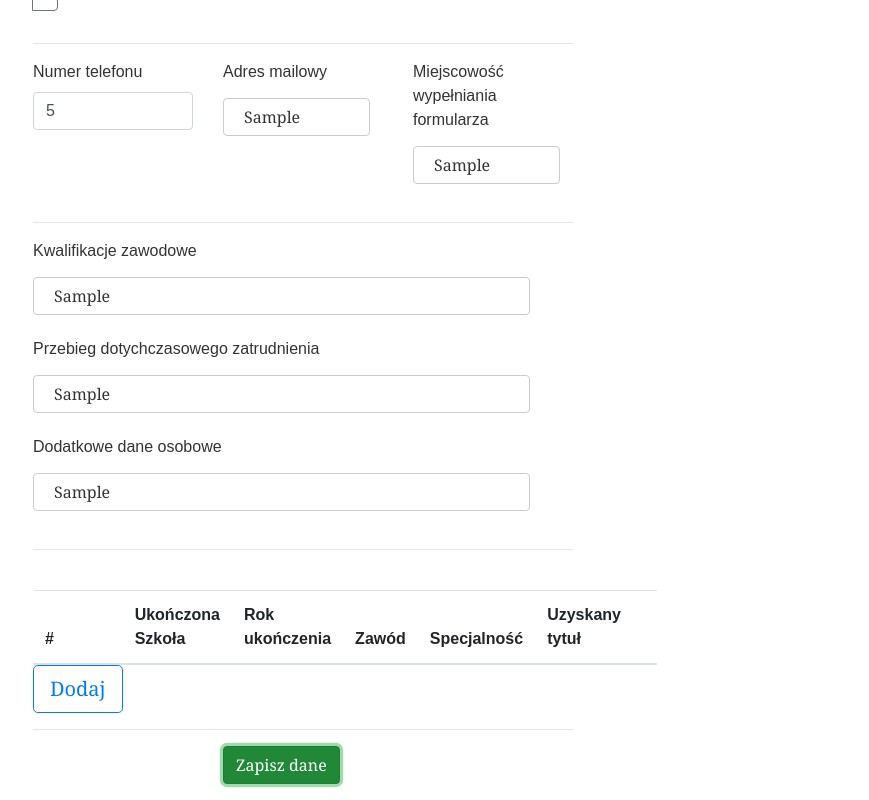
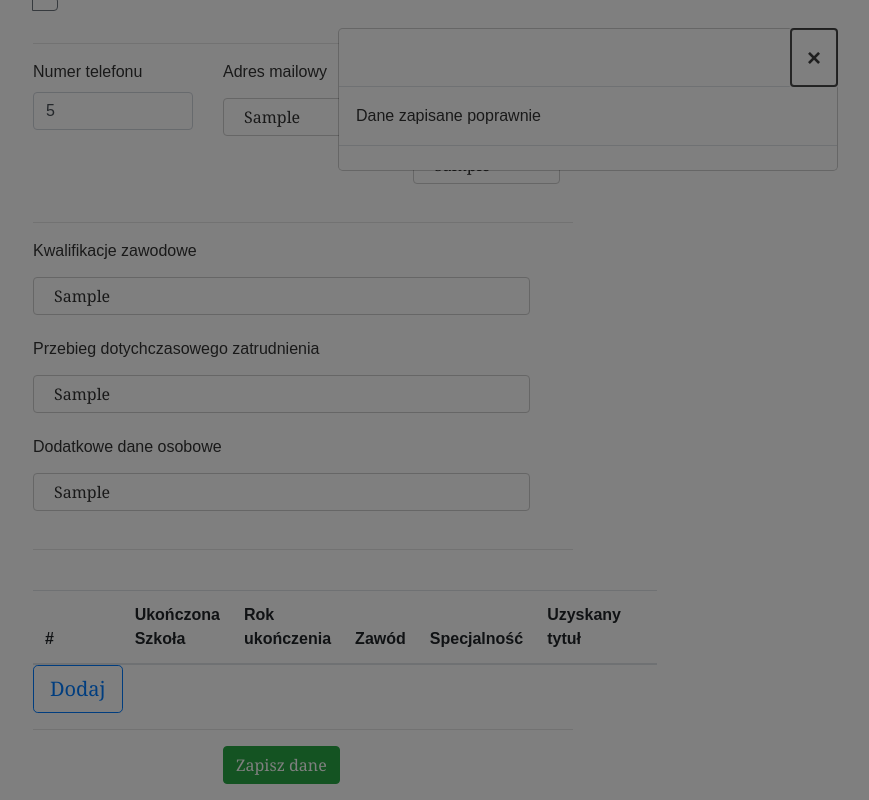
Before and after one commit to Sevarr/firstangularproject, an Angular app: page /candidate_form in a window 1280 px wide. Both pictures are taken after typing "5", "Sample", "Sample", "Sample", "Sample", "Sample" into the empty fields and a click on the button "Zapisz dane". Shown: the part 322-1122 px from the top of the page, without its empty margins (52-921 px from the left). Built offline with nearby package versions, Linux system fonts and the light colour scheme.

Commit message:
Adding validation in candidate form.

```diff
--- a/src/app/candidate-form/candidate-form.component.html
+++ b/src/app/candidate-form/candidate-form.component.html
@@ -74,7 +74,8 @@
                   <div class="row">
                     <div class="col-sm-12 form-group">
                       <label for="qualifications">Kwalifikacje zawodowe</label>
-                      <input id="qualifications" display="block" type="text" class="form-control" formControlName="qualifications">
+                      <input id="qualifications" display="block" type="text" class="form-control"
+                             formControlName="qualifications">
                     </div>
                     <div class="col-sm-12 form-group">
                       <label for="prevEmployment">Przebieg dotychczasowego zatrudnienia</label>
@@ -112,7 +113,8 @@
                     </tr>
                     </tbody>
                     <div class="action-buttons" fxLayout="row" fxLayoutAlign="start center" fxLayoutGap="5px">
-                      <button type="button" class="btn btn-lg btn-outline-primary" (click)="onAdd(content)">Dodaj</button>
+                      <button type="button" class="btn btn-lg btn-outline-primary" (click)="onAdd(content)">Dodaj
+                      </button>
                     </div>
                   </table>
 
@@ -124,7 +126,7 @@
                         <div class="col-sm-12 col-md-4 form-group">
                         </div>
                         <div class="col-sm-12 col-md-4 form-group">
-                          <button class="btn btn-success" type="submit">Zapisz dane</button>
+                          <button class="btn btn-success" type="submit" (click)="poppingMessage(poppingmassagecontent, 'Wiadomość')">Zapisz dane</button>
                         </div>
                         <div class="col-sm-12 col-md-4 form-group">
                         </div>
@@ -178,3 +180,17 @@
         <div class="modal-footer">
         </div>
       </ng-template>
+
+      <ng-template #poppingmassagecontent let-modal>
+        <div class="modal-header">
+          <h4 class="modal-title" id="poppingmassage"></h4>
+          <button type="button" class="close" aria-label="Close" (click)="modal.dismiss('Cross click')">
+            <span aria-hidden="true">&times;</span>
+          </button>
+        </div>
+        <div class="modal-body">
+          <td>{{ message }}</td>
+        </div>
+        <div class="modal-footer">
+        </div>
+      </ng-template>
--- a/src/app/candidate-form/candidate-form.component.ts
+++ b/src/app/candidate-form/candidate-form.component.ts
@@ -27,14 +27,17 @@ export class CandidateFormComponent implements OnInit {
   personalDataForm: FormGroup;
   contactDataForm: FormGroup;
   schoolDataForm: FormGroup;
+  dataComplete: boolean;
   model: NgbDateStruct;
   schools = SCHOOLS;
   closeResult = '';
+  message = '';
 
   constructor(
     private calendar: NgbCalendar,
     private modalService: NgbModal,
   ) {
+    this.dataComplete = true;
   }
 
   ngOnInit() {
@@ -45,6 +48,7 @@ export class CandidateFormComponent implements OnInit {
 
   changeSortOrder(newSortOrder: string) {
     this.selectedSortOrder = newSortOrder;
+    this.personalDataForm.value.sex = newSortOrder;
   }
 
   private initializePersonalDataForm() {
@@ -62,7 +66,7 @@ export class CandidateFormComponent implements OnInit {
     this.contactDataForm = new FormGroup({
       phoneNumber: new FormControl(null, [Validators.required]),
       mailAddres: new FormControl(null, [Validators.required]),
-      place: new FormControl(null,[Validators.required]),
+      place: new FormControl(null, [Validators.required]),
       qualifications: new FormControl(),
       prevEmployment: new FormControl(),
       additionalPersonalData: new FormControl()
@@ -80,8 +84,7 @@ export class CandidateFormComponent implements OnInit {
   }
 
   addSchool() {
-    this.schools.push(
-      {
+    this.schools.push({
         id: (this.schools.length + 1),
         name: this.schoolDataForm.value.name,
         graduationYear: this.schoolDataForm.value.graduationYear,
@@ -92,13 +95,22 @@ export class CandidateFormComponent implements OnInit {
   }
 
   onAdd(content) {
-    this.modalService.open(content, {ariaLabelledBy: 'modal-basic-title'}).result.then((result) => {
+    this.modalService.open(content, {ariaLabelledBy: 'modal-basic-title', centered: true}).result.then((result) => {
       this.closeResult = `Closed with: ${result}`;
       // console.log(this.schoolDataForm.value.title);
       // this.newSchool(this.schoolDataForm.value.school, this.schoolDataForm.value.graduationYear, this.schoolDataForm.value.profession, this.schoolDataForm.value.speciality, this.schoolDataForm.value.title);
     }, (reason) => {
       this.closeResult = `Dismissed ${this.getDismissReason(reason)}`;
     });
+  }
+
+  poppingMessage(content, message){
+    this.message = message;
+    this.modalService.open(content, {ariaLabelledBy: 'poppingmassage'}).result.then((result) => {
+        this.closeResult = `Closed with: ${result}`;
+      }, (reason) => {
+        this.closeResult = `Dismissed ${this.getDismissReason(reason)}`;
+      });
   }
 
   private getDismissReason(reason: any): string {
@@ -126,5 +138,10 @@ export class CandidateFormComponent implements OnInit {
     for (let i = 0; i < this.schools.length; i++){
       console.log('Szkoły ', i + 1, ':', this.schools[i]);
     }
+    if (this.dataComplete){
+      this.message = 'Dane zapisane poprawnie';
+    } else{
+      this.message = 'Nie udało się zapisać. Uzupełnij brakujące dane';
+    }
   }
 }
```
